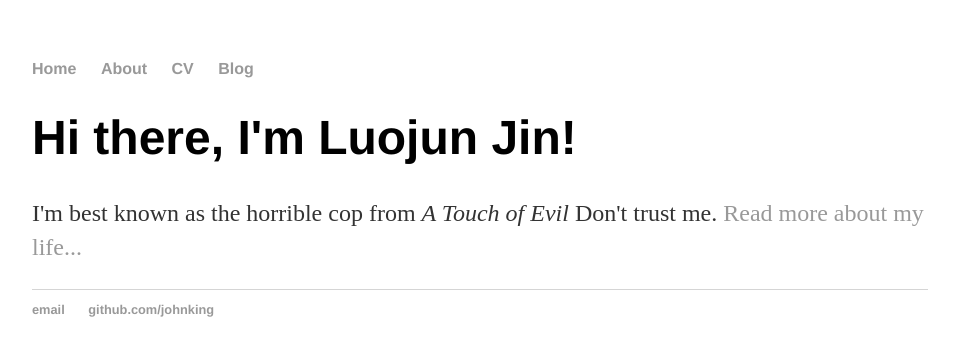
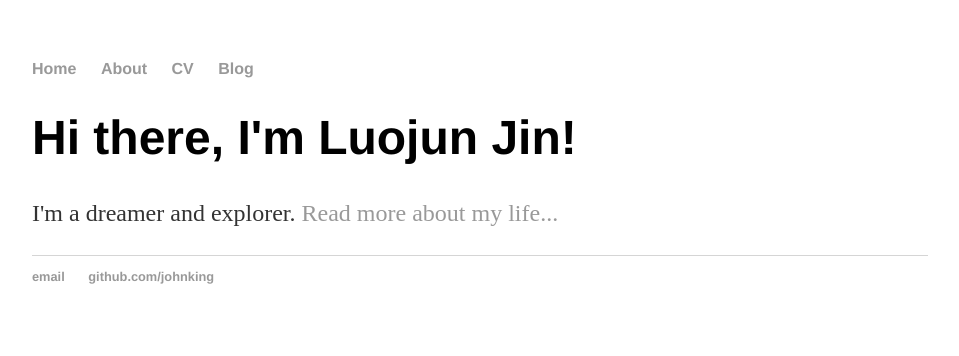
Before and after one commit to johnking/johnking.github.io, a Jekyll site: the page built from index.html, in a window 1280 px wide. Shown: the top 356 px of the page, without its empty margins (160-1119 px from the left). Built offline with Jekyll 4.4.1, drawn with Linux system fonts in a browser that asks for light colours.

Commit message:
updated inde.html

```diff
--- a/index.html
+++ b/index.html
@@ -5,5 +5,5 @@ title: Luojun Jin
 
 <div class="blurb">
 	<h1>Hi there, I'm Luojun Jin!</h1>
-	<p>I'm best known as the horrible cop from <em>A Touch of Evil</em> Don't trust me. <a href="/about">Read more about my life...</a></p>
+	<p>I'm a dreamer and explorer. <a href="/about">Read more about my life...</a></p>
 </div><!-- /.blurb -->
```
